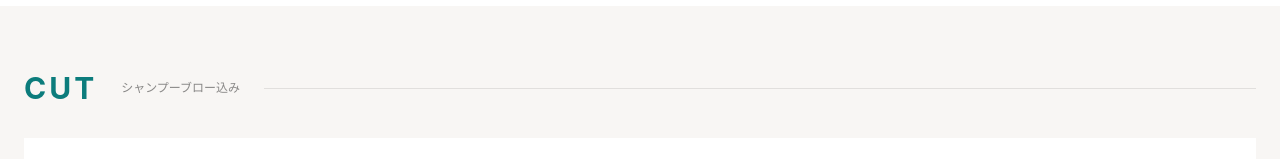
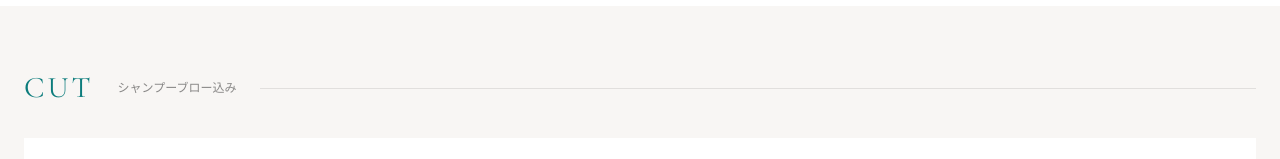
Before and after one commit to morinpic/teal-website, a Next.js app: page /menu in a window 1280 px wide. Shown: the part 328-487 px from the top of the page. Built offline with nearby package versions, Linux system fonts and the light colour scheme; no server answers.

Commit message:
feat: デザインPolish Phase2 #40/#41/#42 対応

```diff
--- a/app/globals.css
+++ b/app/globals.css
@@ -9,6 +9,9 @@
   /* Text */
   --color-dark-text: #1a1a1a;
   --color-gray-mid: #555555;
+
+  /* Background */
+  --color-background: #fafaf8;
 
   /* Gold Accent */
   --color-gold-accent: #d4af37;
--- a/app/layout.tsx
+++ b/app/layout.tsx
@@ -88,7 +88,7 @@ export default function RootLayout({
   return (
     <html lang="ja">
       <body
-        className={`${notoSansJP.variable} ${notoSerifJP.variable} ${cormorantGaramond.variable} font-sans text-dark-text antialiased`}
+        className={`${notoSansJP.variable} ${notoSerifJP.variable} ${cormorantGaramond.variable} bg-background font-sans text-dark-text antialiased`}
       >
         <a href="#main-content" className="skip-link">
           メインコンテンツへスキップ
--- a/app/menu/page.tsx
+++ b/app/menu/page.tsx
@@ -36,7 +36,7 @@ export default function MenuPage() {
             <section key={category.id} id={category.id}>
               {/* カテゴリ見出し */}
               <div className="mb-8 flex items-center gap-6">
-                <h2 className="text-2xl font-bold tracking-widest text-teal-primary lg:text-3xl">
+                <h2 className="font-accent text-2xl font-normal tracking-widest text-teal-primary lg:text-3xl">
                   {category.title}
                 </h2>
                 {category.note && (
--- a/app/template.tsx
+++ b/app/template.tsx
@@ -1,11 +1,13 @@
 "use client";
 
-import { motion } from "framer-motion";
+import { motion, useReducedMotion } from "framer-motion";
 
 export default function Template({ children }: { children: React.ReactNode }) {
+  const prefersReducedMotion = useReducedMotion();
+
   return (
     <motion.div
-      initial={{ opacity: 0, y: 8 }}
+      initial={{ opacity: prefersReducedMotion ? 1 : 0, y: prefersReducedMotion ? 0 : 8 }}
       animate={{ opacity: 1, y: 0 }}
       transition={{ duration: 0.4, ease: [0.16, 1, 0.3, 1] }}
     >
--- a/components/AccessSection.tsx
+++ b/components/AccessSection.tsx
@@ -4,7 +4,7 @@ export default function AccessSection() {
       <div className="mx-auto max-w-screen-xl">
         {/* セクションヘッダー */}
         <div className="mb-16 text-center">
-          <h2 className="text-3xl font-bold tracking-widest text-white lg:text-4xl">
+          <h2 className="font-accent text-3xl font-normal tracking-widest text-white lg:text-4xl">
             ACCESS
           </h2>
           <p className="mt-2 text-sm tracking-widest text-white/60">
--- a/components/AnimatedLine.tsx
+++ b/components/AnimatedLine.tsx
@@ -1,17 +1,18 @@
 "use client";
 
-import { motion, useInView } from "framer-motion";
+import { motion, useInView, useReducedMotion } from "framer-motion";
 import { useRef } from "react";
 
 export default function AnimatedLine() {
   const ref = useRef<HTMLDivElement>(null);
   const inView = useInView(ref, { once: true, margin: "-60px" });
+  const prefersReducedMotion = useReducedMotion();
 
   return (
     <motion.div
       ref={ref}
       className="mt-2 h-0.5 bg-teal-primary"
-      initial={{ width: 0 }}
+      initial={{ width: prefersReducedMotion ? 64 : 0 }}
       animate={inView ? { width: 64 } : {}}
       transition={{ duration: 0.6, ease: [0.16, 1, 0.3, 1] as [number, number, number, number], delay: 0.3 }}
     />
--- a/components/NewsListAnimated.tsx
+++ b/components/NewsListAnimated.tsx
@@ -1,6 +1,6 @@
 "use client";
 
-import { motion, useInView } from "framer-motion";
+import { motion, useInView, useReducedMotion } from "framer-motion";
 import { useRef } from "react";
 import Link from "next/link";
 
@@ -17,13 +17,14 @@ const EASE: [number, number, number, number] = [0.16, 1, 0.3, 1];
 export default function NewsListAnimated({ items }: { items: NewsItem[] }) {
   const ref = useRef<HTMLUListElement>(null);
   const inView = useInView(ref, { once: true, margin: "-60px" });
+  const prefersReducedMotion = useReducedMotion();
 
   return (
     <ul ref={ref} className="divide-y divide-dark-text/10">
       {items.map((item, i) => (
         <motion.li
           key={item.id}
-          initial={{ opacity: 0, y: 16 }}
+          initial={{ opacity: 0, y: prefersReducedMotion ? 0 : 16 }}
           animate={inView ? { opacity: 1, y: 0 } : {}}
           transition={{ duration: 0.5, ease: EASE, delay: i * 0.06 }}
         >
--- a/components/SectionHeading.tsx
+++ b/components/SectionHeading.tsx
@@ -11,7 +11,7 @@ export default function SectionHeading({ title, subtitle, light = false }: Secti
   return (
     <ScrollAnimation className="mb-16 flex flex-col items-center gap-3">
       <h2
-        className={`font-serif text-3xl font-medium tracking-[0.2em] lg:text-4xl ${
+        className={`font-accent text-3xl font-normal tracking-[0.2em] lg:text-4xl ${
           light ? "text-white" : "text-dark-text"
         }`}
       >
```
Also changed, not shown: 2 other files (tests, documents, lock files or other folders).
